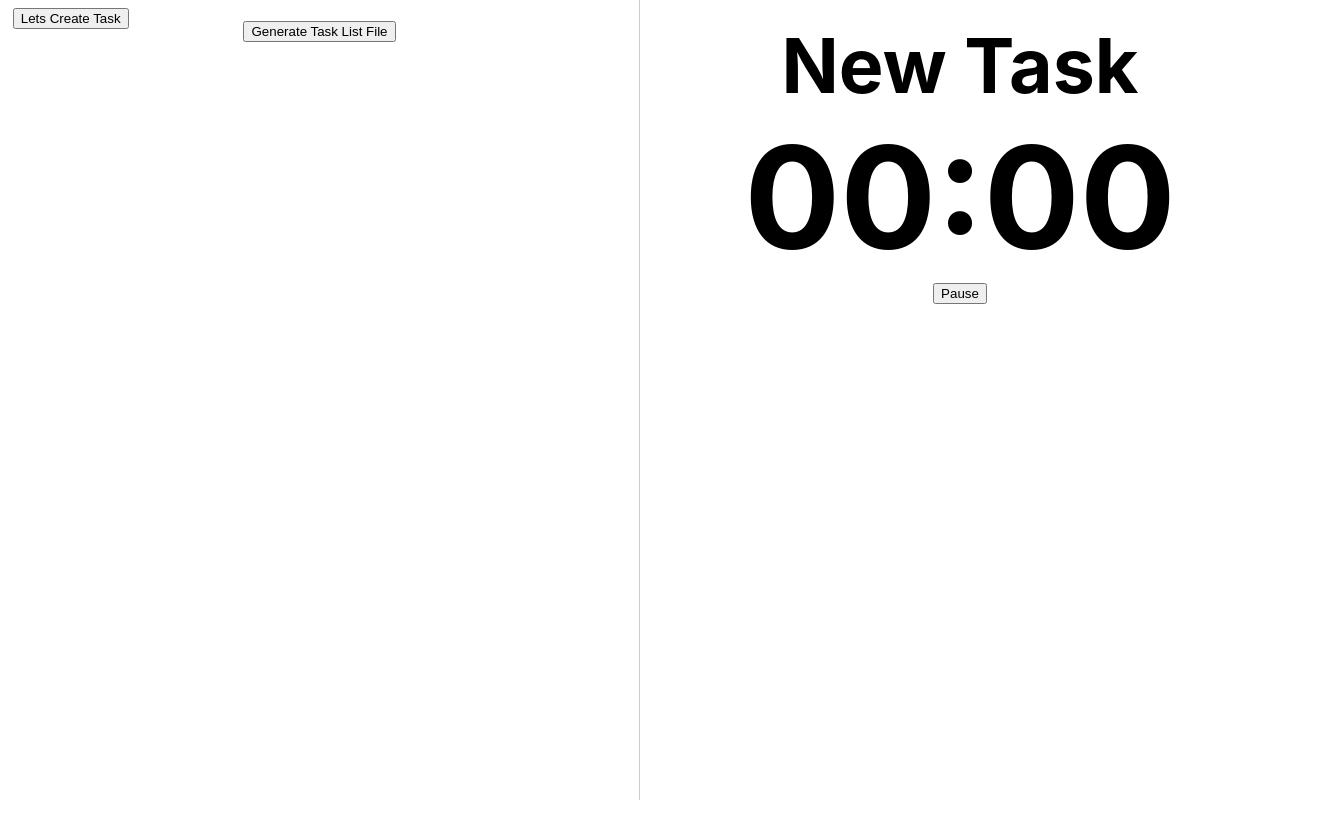
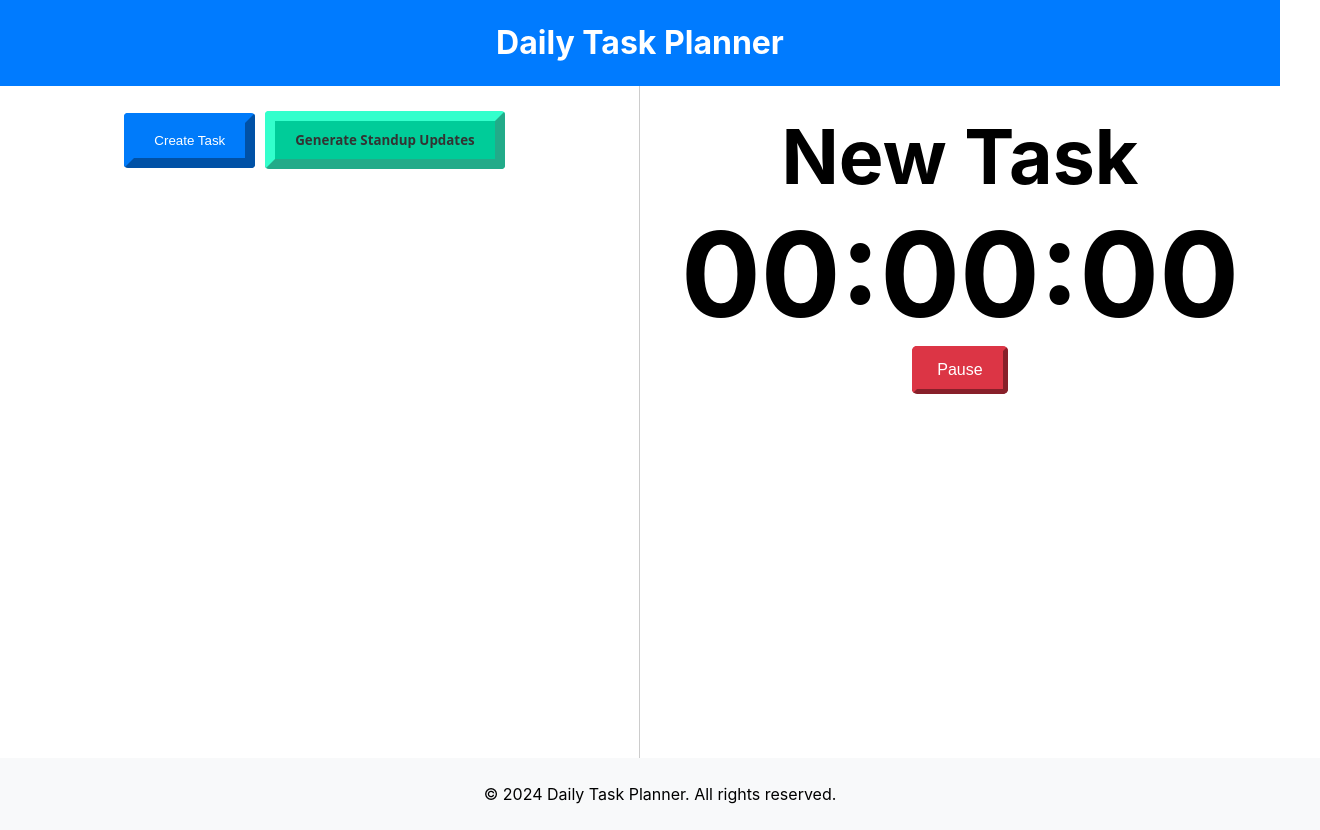
Before and after one commit to Im-mohit/stand-up-task-manager, a React (Create React App) app: page / in a window 1280 px wide. Shown: the whole page, 1320 px wide, since content can reach past the window. Before the commit the page ends 800 px from the top, so only its background shows below. Built offline with nearby package versions, Linux system fonts and the light colour scheme.

Commit message:
Added css and fixed few bugs

```diff
--- a/src/App.css
+++ b/src/App.css
@@ -1,38 +1,31 @@
-.App {
-  text-align: center;
+/* Header styles */
+app-container {
+  height:100%;
+  position: fixed;
+  overflow: hidden;
 }
 
-.App-logo {
-  height: 40vmin;
-  pointer-events: none;
+header {
+  background-color: #007bff;
+  color: white;
+  padding: 2px;
+  text-align: center;
+  top:0;
 }
 
-@media (prefers-reduced-motion: no-preference) {
-  .App-logo {
-    animation: App-logo-spin infinite 20s linear;
-  }
+/* Main content styles */
+main {
+  flex: 1;
+  overflow: hidden;
 }
 
-.App-header {
-  background-color: #282c34;
-  min-height: 100vh;
-  display: flex;
+/* Footer styles */
+footer {
+  background-color: #f8f9fa;
+  padding: 10px 20px;
+  text-align: center;
+  bottom: 0;
+  width: 100%;
   flex-direction: column;
-  align-items: center;
-  justify-content: center;
-  font-size: calc(10px + 2vmin);
-  color: white;
+  overflow: hidden;
 }
-
-.App-link {
-  color: #61dafb;
-}
-
-@keyframes App-logo-spin {
-  from {
-    transform: rotate(0deg);
-  }
-  to {
-    transform: rotate(360deg);
-  }
-}
--- a/src/App.js
+++ b/src/App.js
@@ -1,12 +1,21 @@
 // App.js
 import React from 'react';
 import DailyTaskPlanner from './DailyTaskPlanner';
+import './App.css'; // Import the CSS file for styling
 
 const App = () => {
   return (
-    <div style={{ display: 'flex' }}>
+    <body>
+      <header>
+        <h1>Daily Task Planner</h1>
+      </header>
+      <main>
         <DailyTaskPlanner />
-    </div>
+      </main>
+      <footer>
+        <p>© 2024 Daily Task Planner. All rights reserved.</p>
+      </footer>
+    </body>
   );
 };
 
--- a/src/DailyTaskPlanner.js
+++ b/src/DailyTaskPlanner.js
@@ -2,16 +2,16 @@ import { useState } from 'react';
 import TaskList from './components/taskList';
 import Timer from './components/timer';
 import TaskCard from './components/taskCard';
-export default function DailyTaskPlaner() {
 
-    const defaultTime = '00:00'; // Set a default timer value
+export default function DailyTaskPlanner() {
+    const defaultTime = '00:00:00';
     const newTask = {
-       name: 'New Task', // Default task name
-       timer: defaultTime // Default timer value
+       name: 'New Task',
+       timer: defaultTime,
+       status: 'NOT_CREATED'
     };
     const [currentTask, setCurrentTask] = useState(newTask);
     const [taskList, setTaskList] = useState([]);
-
 
     function updateTask(index, task) {
         const updatedTaskList = [...taskList];
@@ -20,7 +20,6 @@ export default function DailyTaskPlaner() {
     }
 
     function updateCurrentTask(task) {
-        console.log("Updated current task");
         setCurrentTask(task);
     }
 
@@ -31,22 +30,28 @@ export default function DailyTaskPlaner() {
 
     function removeTask(index) {
         const updatedTaskList = taskList.filter((_, i) => i !== index);
-        console.log(updatedTaskList);
         setTaskList(updatedTaskList);
     }
-
 
     return (
         <div className="container">
             <div className="leftHalf">
-                <TaskList updateTasks={updateTask} updateCurrentTask={updateCurrentTask} addTask={addTask} taskList={taskList} removeTask={removeTask} />
+                <TaskList
+                    updateTasks={updateTask}
+                    updateCurrentTask={updateCurrentTask}
+                    addTask={addTask}
+                    taskList={taskList}
+                    removeTask={removeTask}
+                />
             </div>
             <div className="rightHalf">
                 <div className="rightHalfContent">
-                <Timer task={currentTask} />
+                    <Timer
+                        task={currentTask}
+                        updateTask = {updateCurrentTask}
+                    />
                 </div>
             </div>
         </div>
     );
-
 }
--- a/src/components/taskCard.js
+++ b/src/components/taskCard.js
@@ -1,16 +1,22 @@
-// TaskCard.js
 import React, { useState } from 'react';
 
-const TaskCard = ({updateTaskCard, index, task, onStart, remove }) => {
+const TaskCard = ({ updateTaskCard, index, task, onStart, remove }) => {
   const [taskName, setTaskName] = useState(task.name);
-  const [taskTimer, setTaskTimer] = useState(task.timer);
   const [hours, setHours] = useState('00');
   const [minutes, setMinutes] = useState('00');
+  const [seconds, setSeconds] = useState('00');
   const [completed, setCompleted] = useState(false);
 
   const handleStart = () => {
-        onStart(task);
+    const newTask = {
+        id : task.id,
+        name : taskName,
+        timer : `${hours}:${minutes}:${seconds}`,
+        status : "STARTED"
+    }
+    onStart(task.id, newTask);
   };
+
   const handleHourChange = (event) => {
     const newHours = event.target.value;
     setHours(newHours);
@@ -21,29 +27,37 @@ const TaskCard = ({updateTaskCard, index, task, onStart, remove }) => {
     setMinutes(newMinutes);
   };
 
-  const updateTaskTimer = (newHours, newMinutes) => {
-    const formattedHours = newHours.padStart(2, '0');
-    const formattedMinutes = newMinutes.padStart(2, '0');
-    const newTimer = `${formattedHours}:${formattedMinutes}`;
+   const handleSecondsChange = (event) => {
+    const newSeconds = event.target.value;
+    setSeconds(newSeconds);
   };
 
   const removeCard = () => {
     remove(index);
   };
 
-    const saveCard = () => {
-        setCompleted(true);
 
-        updateTaskTimer(hours, minutes);
 
+  const completeCard = () => {
       const newTask = {
           id : task.id,
           name : taskName,
-            timer : `${hours}:${minutes}`
+          timer : task.timer,
+          status : "COMPLETED"
       }
     updateTaskCard(task.id, newTask);
+  };
+
+  const saveCard = () => {
+    setCompleted(true);
+    const newTask = {
+        id : task.id,
+        name : taskName,
+        timer : `${hours}:${minutes}:${seconds}`,
+        status : "CREATED"
     }
-
+    updateTaskCard(task.id, newTask);
+  };
 
   return (
     <div className="task-card">
@@ -66,11 +80,20 @@ const TaskCard = ({updateTaskCard, index, task, onStart, remove }) => {
             <option key={minute} value={minute}>{minute}</option>
           ))}
         </select>
+        <select value={seconds} onChange={handleSecondsChange} disabled={completed} className="second-select">
+          {Array.from({ length: 60 }, (_, i) => i.toString().padStart(2, '0')).map((second) => (
+            <option key={second} value={second}>{second}</option>
+          ))}
+        </select>
       </div>
       <div className="button-group">
         {completed && <button onClick={handleStart} className="start-button">Start</button>}
         {completed && <button onClick={removeCard} className="remove-button">Remove</button>}
-      {!completed && <button onClick={saveCard} className="create-button">Create Task</button>}
+        {completed && <button onClick={completeCard} className="remove-button">Complete</button>}
+        {!completed && <button onClick={saveCard} className="create-button">Submit</button>}
+      </div>
+      <div style = {{margin : '10px'}}>
+        <b> Time pending : {task.timer} </b>
       </div>
     </div>
   );
--- a/src/components/taskList.js
+++ b/src/components/taskList.js
@@ -6,16 +6,15 @@ import Timer from './timer';
 
 const TaskList = ({ updateTasks, updateCurrentTask, addTask, removeTask, taskList }) => { // Destructuring props properly
 
-  const [startedTasks, setStartedTasks] = useState([]);
   const [isCreatingTask, setIsCreatingTask] = useState(false);
 
   console.log("TaskList received taskList:", taskList);
 
   const createTask = () => {
-     const defaultTime = '00:00'; // Set a default timer value
+     const defaultTime = '00:00:00'; // Set a default timer value
       const newTask = {
         id: taskList.length,
-        name: 'Newask', // Default task name
+        name: 'New Task', // Default task name
         timer: defaultTime // Default timer value
       };
       setIsCreatingTask(true);
@@ -27,9 +26,9 @@ const TaskList = ({ updateTasks, updateCurrentTask, addTask, removeTask, taskLis
     removeTask(index);
   }
 
-    const startTask = (task) => {
+    const startTask = (index, task) => {
       // Add the task to the list of started tasks
-      setStartedTasks([...startedTasks, task]);
+      updateTasks(index, task);
       updateCurrentTask(task);
     };
 
@@ -40,13 +39,20 @@ const TaskList = ({ updateTasks, updateCurrentTask, addTask, removeTask, taskLis
 
   const generateTaskListFile = () => {
   // Create a plain text content from the started tasks
-  console.log(startedTasks);
-  const prevTasks = startedTasks
-    .map((task, index) => `${index + 1}. ${task.name}`) // Format task names as bullets
-    .join('\n'); // Join the tasks with new lines
+  const prevTasks = taskList
+     .filter(task => task.status === "STARTED" || task.status === "COMPLETED") // Filter tasks by status
+     .map(task => {
+      if (task.status === "COMPLETED") {
+        return `- [Completed] ${task.name}`;
+      } else {
+        return `- ${task.name}`;
+      }
+    }).join('\n');
+
   const planTasks = taskList
-    .map((task, index) => `${index + 1}. ${task.name}`) // Format task names as bullets
-    .join('\n'); // Join the tasks with new lines
+       .filter(task => task.status !== "COMPLETED") // Filter tasks by status
+       .map(task => `- ${task.name}`) // Format task names as bullets
+       .join('\n');
 
   const fileContent = `Prev :\n${prevTasks}\n\nPlan for today :\n${planTasks}`;
 
@@ -65,21 +71,18 @@ const TaskList = ({ updateTasks, updateCurrentTask, addTask, removeTask, taskLis
   return (
     <div style={{ position: 'relative'}}>
       {taskList.map((task, index) => (
+        task.status !== 'COMPLETED' && (
         <div>
-            <TaskCard updateTaskCard={updateTask} key={task.id} index={index} task={task} onStart={startTask} remove={deleteTask} />
+            <TaskCard updateTaskCard={updateTask} key={task.id} index={index} task={task} onStart={startTask} remove={deleteTask}/>
         </div>
-      ))}
+        )))}
       <button
-            style={{
-              position: 'fixed', // Fixed positioning
-              top: '1%', // Adjust vertical position
-              left: '1%', // Adjust horizontal position
-            }}
+            className = "lets-create-task-button"
             onClick={createTask}
             disabled={isCreatingTask}>
-            Lets Create Task
+            Create Task
     </button>
-    <button onClick={generateTaskListFile}>Generate Task List File</button>
+    <button className = "generate-task-file" onClick={generateTaskListFile}>Generate Standup Updates</button>
     </div>
   );
 };
--- a/src/components/timer.css
+++ b/src/components/timer.css
@@ -11,6 +11,32 @@
 }
 
 .timer {
-  font-size: calc(8vw + 5vh); /* Adjust font size for timer */
+  font-size: calc(8vw + 2vh); /* Adjust font size for timer */
   font-weight: bold; /* Make task name bold for emphasis */
 }
+
+
+.pause-button {
+  background-color: #dc3545; /* Red background for Pause */
+  border-color:#dc3545;
+
+}
+
+.resume-button {
+  background-color: #28a745; /* Green background for Resume */
+  border-color:#28a745;
+}
+
+.timer-button {
+  color: #fff; /* White text */
+  padding: 10px 20px;
+  border-radius: 5px;
+  cursor: pointer;
+  font-size: 16px;
+  transition: background-color 0.3s ease;
+  border-width:5px;
+}
+
+.timer-button:hover {
+  opacity: 0.8; /* Reduce opacity on hover */
+}
--- a/src/components/timer.js
+++ b/src/components/timer.js
@@ -1,21 +1,27 @@
 import React, { useState, useEffect } from 'react';
 import './timer.css';
 
-const Timer = ({ task }) => {
+const Timer = ({ task, updateTask }) => {
   const [time, setTime] = useState(task.timer);
   const [isPaused, setIsPaused] = useState(false);
 
   useEffect(() => {
+    setIsPaused(false);
+  }, [task.name]);
+
+  useEffect(() => {
     let intervalId;
-    if (task.timer !== '00:00') {
-      const [hours, minutes] = task.timer.split(':').map(Number);
-      let totalSeconds = hours * 3600 + minutes * 60;
+    setTime(task.timer);
+    if (task.timer !== '00:00:00') {
+      const [hours, minutes, seconds] = task.timer.split(':').map(Number);
+      let totalSeconds = hours * 3600 + minutes * 60 + seconds;
 
       intervalId = setInterval(() => {
         if (!isPaused) {
           totalSeconds--;
           if (totalSeconds < 0) {
             clearInterval(intervalId);
+            setIsPaused(true);
             setTime('00:00:00');
           } else {
             const hours = Math.floor(totalSeconds / 3600);
@@ -23,6 +29,8 @@ const Timer = ({ task }) => {
             const seconds = totalSeconds % 60;
             const formattedTime = `${String(hours).padStart(2, '0')}:${String(minutes).padStart(2, '0')}:${String(seconds).padStart(2, '0')}`;
             setTime(formattedTime);
+            task.timer = formattedTime;
+            updateTask(task);
           }
         }
       }, 1000);
@@ -30,53 +38,22 @@ const Timer = ({ task }) => {
     }
 
     return () => clearInterval(intervalId);
-  }, [task.timer, isPaused]);
-
-
-// Inside the Timer.js component
-
-const generateTaskListFile = (startedTasks) => {
-  // Create a plain text content from the started tasks
-  console.log("caaked");
-  const content = startedTasks.map((task) => `${task.name}: ${task.timer}`).join('\n');
-
-  // Create a Blob object containing the text
-  const blob = new Blob([content], { type: 'text/plain' });
-
-  // Create a URL for the Blob
-  const url = URL.createObjectURL(blob);
-
-  // Create a link element
-  const link = document.createElement('a');
-  link.href = url;
-  link.download = 'started_tasks.txt';
-
-  // Append the link to the document body
-  document.body.appendChild(link);
-
-  // Programmatically click the link to trigger the download
-  link.click();
-
-  // Remove the link from the document body
-  document.body.removeChild(link);
-
-  // Revoke the URL to release the resources
-  URL.revokeObjectURL(url);
-};
+  }, [task, isPaused]);
 
   const handlePause = () => {
-    console.log(time);
-    const [hours, minutes] = task.timer.split(':').map(Number);
-
-    task.timer = `${String(hours).padStart(2, '0')}:${String(minutes).padStart(2, '0')}`;
+    const [hours, minutes, seconds] = time.split(':').map(Number);
+    task.timer = `${String(hours).padStart(2, '0')}:${String(minutes).padStart(2, '0')}:${String(seconds).padStart(2, '0')}`;
     setIsPaused(!isPaused);
+    updateTask(task);
   };
 
   return (
     <div className="rightHalfContent">
       <div className="taskName">{task.name}</div>
       <div className="timer">{time}</div>
-      <button onClick={handlePause}>Pause</button>
+      <button className={`timer-button ${!isPaused ? 'pause-button' : 'resume-button'}`} onClick={handlePause}>
+        {isPaused ? 'Resume' : 'Pause'}
+      </button>
     </div>
   );
 };
--- a/src/index.css
+++ b/src/index.css
@@ -14,19 +14,18 @@ code {
 .container {
     position: relative;
     width: 100%;
-    height: 100vh; /* Full height of the viewport */
+    height: 84vh; /* Full height of the viewport */
     overflow: hidden; /* Prevent container from being scrollable */
 }
 
 .leftHalf, .rightHalf {
     position: absolute;
-    top: 0;
     height: 100%; /* Full height */
     width: 50%; /* Occupy 50% of the screen width */
     display: flex;
     flex-direction: column; /* Stack content vertically */
     align-items: center; /* Center content vertically */
-    padding: 20px; /* Adjust as needed */
+    padding: 2%; /* Adjust as needed */
     box-sizing: border-box; /* Include padding and border in element's dimensions */
 }
 
@@ -34,7 +33,7 @@ code {
     flex: 1; /* Make the right half fill the available space */
     left: 0;
     border-right: 1px solid #ccc; /* Border style for separation */
-    overflow-y: auto; /* Allow vertical scrolling */
+    overflow-y: scroll; /* Allow vertical scrolling */
 
 }
 
@@ -66,6 +65,7 @@ code {
   margin-bottom: 10px;
 }
 
+.second-select,
 .hour-select,
 .minute-select {
   width: 80px;
@@ -88,22 +88,49 @@ code {
 .remove-button {
   padding: 10px 20px;
   margin-right: 10px;
-  border: none;
   border-radius: 4px;
   cursor: pointer;
+  border-width:5px;
+
 }
 
 .create-button {
   background-color: #007bff;
   color: #fff;
+  border-color:#007bff;
+}
+
+.generate-task-file,
+.lets-create-task-button {
+    padding: 10px 20px;
+    margin-right: 10px;
+    border-radius: 4px;
+    cursor: pointer;
+    border-width:10px;
+}
+
+.lets-create-task-button {
+    background-color: #007bfa;
+      color: #fff;
+      border-color : #007bfa;
+}
+
+.generate-task-file {
+  background-color:  #00cc99;
+  color: #333;
+  border-color : #33ffcc;
+  font-weight: bold;
+  font-family: 'Open Sans', sans-serif;
 }
 
 .start-button {
   background-color: #28a745;
   color: #fff;
+  border-color : #28a745;
 }
 
 .remove-button {
   background-color: #dc3545;
   color: #fff;
+  border-color : #dc3545;
 }
```
Lines whose indentation alone changed are shown as unchanged.
